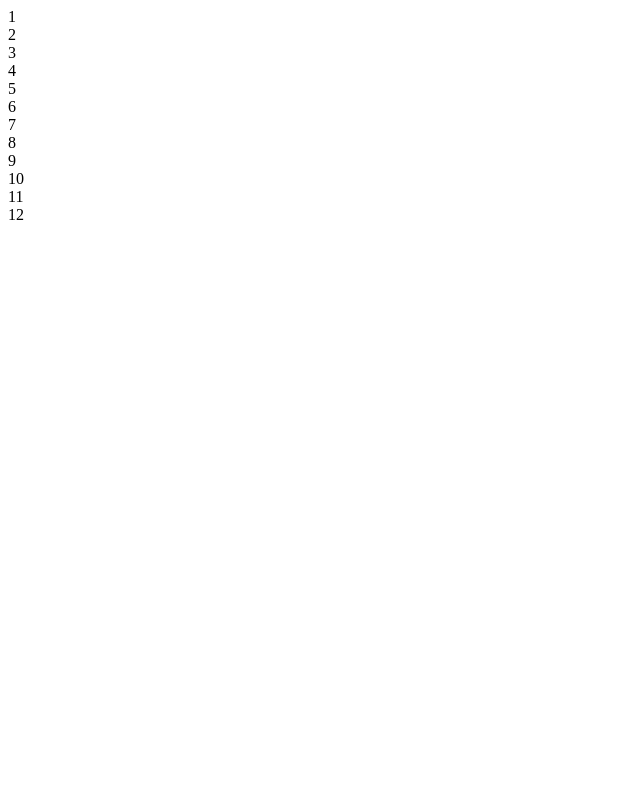
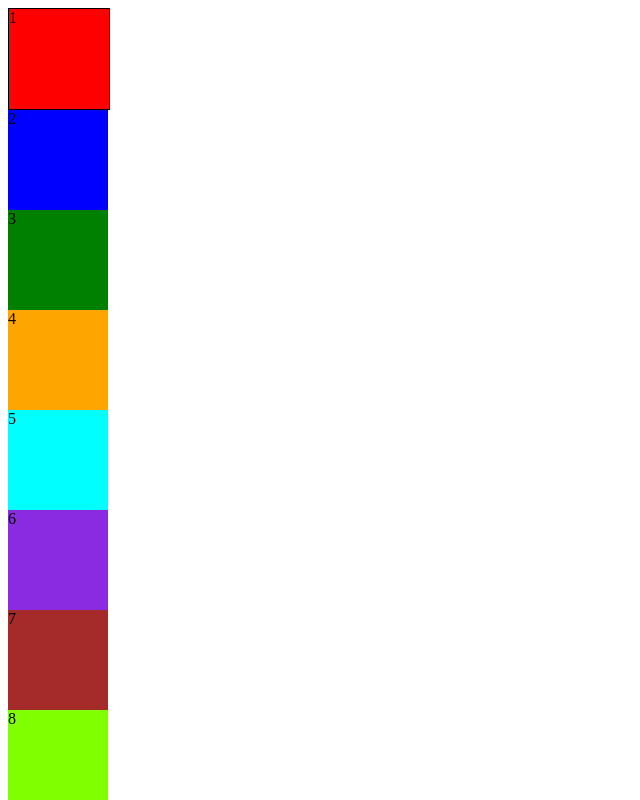
Before and after one commit to Coopins/LCA_web101_chris_cooper_resurgence22, a plain HTML site: page MyPortfolio/squares.html in a window 1280 px wide. Shown: the top 800 px of the page, without its empty margins (0-640 px from the left). Drawn offline with nearby package versions, Linux system fonts and the light colour scheme.

Commit message:
squares.html

```diff
--- a/MyPortfolio/squares-style.css
+++ b/MyPortfolio/squares-style.css
@@ -1,18 +1,25 @@
-.redsquare {
+.boxone {
+    border-style: solid;
+    border-width: 1px;
+    display: block;
     width: 100px;
     height: 100px;
-    background: red;
-    transition: width 2s;
-    cursor: pointer;
-    transition: 5s;
-
+    background-color: red;
+    -webkit-transition: width 2s, height 2s, background-color 2s, -webkit-transform 2s;
+    transition: width 2s, height 2s, background-color 2s, transform 2s;
 }
 
-.redsquare:hover {
-    transform: rotate(360deg)
+.boxone:hover {
+    background-color: #FFCCCC;
+    width: 200px;
+    height: 200px;
+    -webkit-transform: rotate(180deg);
+    transform: rotate(180deg);
 }
 
-.bluesquare {
+
+
+.boxtwo {
     width: 100px;
     height: 100px;
     background: blue;
@@ -21,24 +28,146 @@
     transition: 1s;
 }
 
-.bluesquare:hover {
+.boxtwo:hover {
+    background-color: red;
+    width: 200px;
+    height: 200px;
+    -webkit-transform: rotate(180deg);
+    transform: rotate(180deg);
+}
+
+
+
+.boxthree {
+    width: 100px;
+    height: 100px;
+    background: green;
+    transition: width 2s;
+    cursor: pointer;
+    transition: 1s;
+}
+
+.boxthree:hover {
+    transform: rotate(3600deg)
+}
+
+.boxfour {
+    width: 100px;
+    height: 100px;
+    background:orange;
+    transition: width 2s;
+    cursor: pointer;
+    transition: 1s;
+}
+
+.boxfour:hover {
     transform: rotate(3600deg)
 }
 
 
-
-.greensquare {
+.boxfive {
     width: 100px;
     height: 100px;
-    background: green;
+    background: aqua;
     transition: width 2s;
+    cursor: pointer;
+    transition: 1s;
 }
 
-.orangesquare {
+.boxfive:hover {
+    transform: rotate(3600deg)
+}
+
+.boxsix {
     width: 100px;
     height: 100px;
-    background: orange;
+    background: blueviolet;
     transition: width 2s;
+    cursor: pointer;
+    transition: 1s;
 }
 
-.
+.boxsix:hover {
+    transform: rotate(3600deg)
+}
+
+
+.boxseven {
+    width: 100px;
+    height: 100px;
+    background: brown;
+    transition: width 2s;
+    cursor: pointer;
+    transition: 1s;
+}
+
+.boxseven:hover {
+    transform: rotate(3600deg)
+}
+
+
+.boxeight {
+    width: 100px;
+    height: 100px;
+    background:chartreuse;
+    transition: width 2s;
+    cursor: pointer;
+    transition: 1s;
+}
+
+.boxeight:hover {
+    transform: rotate(3600deg)
+}
+
+.boxnine {
+    width: 100px;
+    height: 100px;
+    background:  crimson;
+    transition: width 2s;
+    cursor: pointer;
+    transition: 1s;
+}
+
+.boxnine:hover {
+    transform: rotate(3600deg)
+}
+
+
+.boxten {
+    width: 100px;
+    height: 100px;
+    background: coral;
+    transition: width 2s;
+    cursor: pointer;
+    transition: 1s;
+}
+
+.boxten:hover {
+    transform: rotate(3600deg)
+}
+
+.boxeleven {
+    width: 100px;
+    height: 100px;
+    background: fuchsia;
+    transition: width 2s;
+    cursor: pointer;
+    transition: 1s;
+}
+
+.boxeleven:hover{
+    transform: rotate(3600deg)
+}
+
+.boxtwelve {
+    width: 100px;
+    height: 100px;
+    background: gold;
+    transition: width 2s;
+    cursor: pointer;
+    transition: 1s;
+}
+
+.boxtwelve:hover {
+    transform: rotate(3600deg)
+}
--- a/MyPortfolio/squares.html
+++ b/MyPortfolio/squares.html
@@ -12,18 +12,18 @@
 
 
     <div class="center">
-        <div class="box one odd">1</div>
-        <div class="box two even">2</div>
-        <div class="box three odd">3</div>
-        <div class="box four even">4</div>
-        <div class="box five odd">5</div>
-        <div class="box six even">6</div>
-        <div class="box seven odd">7</div>
-        <div class="box eight even">8</div>
-        <div class="box nine odd">9</div>
-        <div class="box ten even">10</div>
-        <div class="box eleven odd">11</div>
-        <div class="box twelve even">12</div>
+        <div class="boxone odd">1</div>
+        <div class="boxtwo even">2</div>
+        <div class="boxthree odd">3</div>
+        <div class="boxfour even">4</div>
+        <div class="boxfive odd">5</div>
+        <div class="boxsix even">6</div>
+        <div class="boxseven odd">7</div>
+        <div class="boxeight even">8</div>
+        <div class="boxnine odd">9</div>
+        <div class="boxten even">10</div>
+        <div class="boxeleven odd">11</div>
+        <div class="boxtwelve even">12</div>
         </div>
 
 
```
